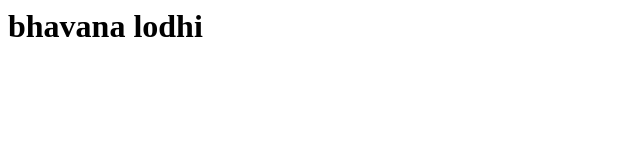
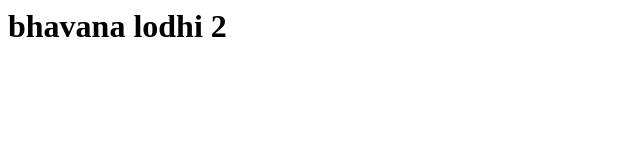
Before and after one commit to bhavanalodhi/repository, a plain HTML site: page index.html in a window 1280 px wide. Shown: the full height of the page, 0-640 px from the left. Drawn offline with Linux system fonts and the light colour scheme.

Commit message:
Update index.html
l

```diff
--- a/index.html
+++ b/index.html
@@ -1,5 +1,5 @@
 <html>
 	<body>
-	<h1> bhavana lodhi</h1>
+	<h1> bhavana lodhi 2</h1>
 	</body>
 </html>
```
